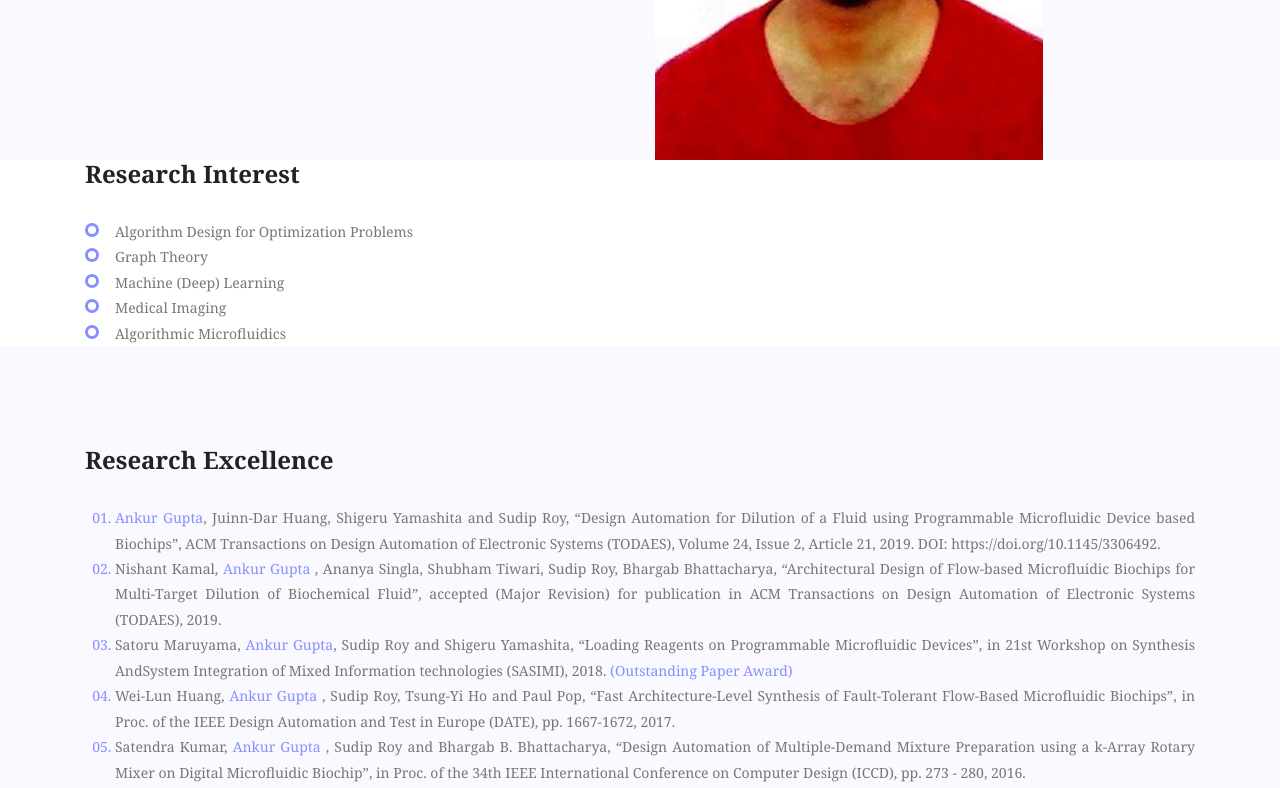
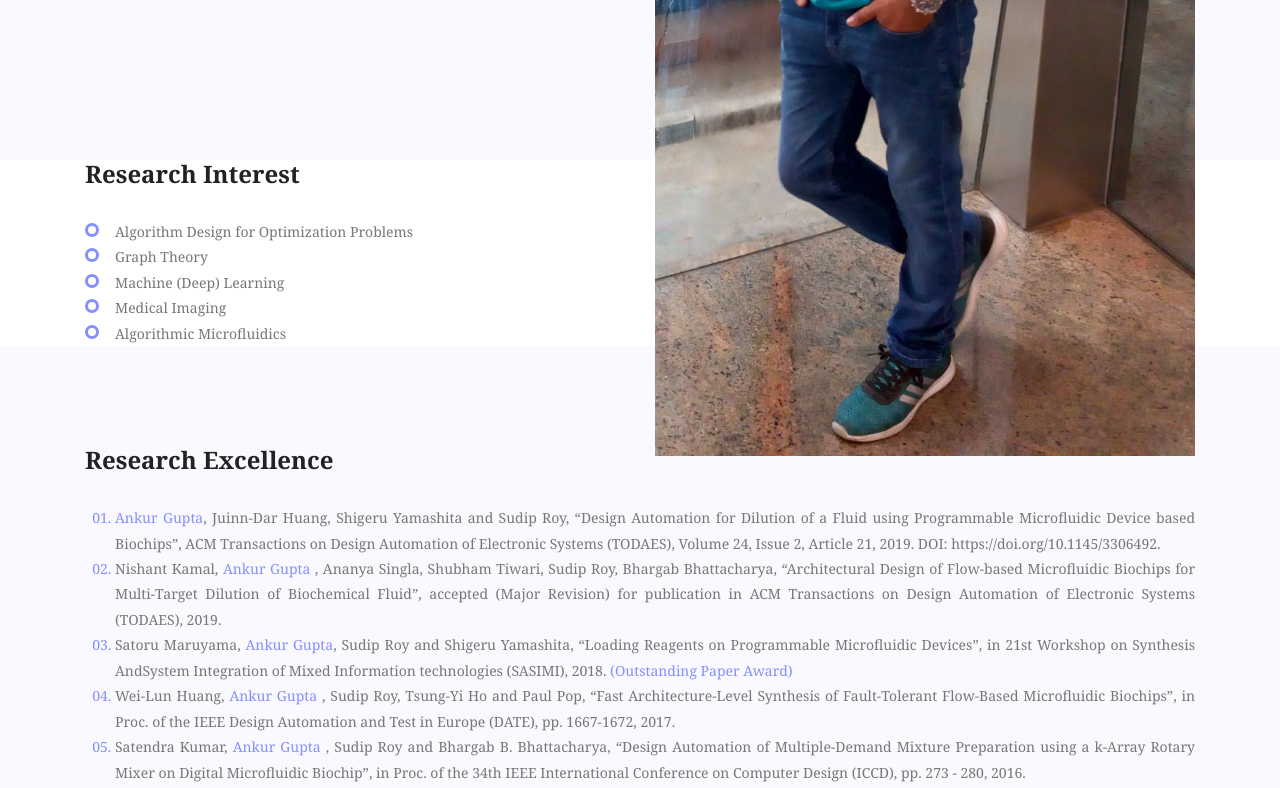
Before and after one commit to ankursynon/ankursynon.github.io, a plain HTML site: page index.html in a window 1280 px wide. Shown: the part 590-1378 px from the top of the page. Drawn offline with nearby package versions, Linux system fonts and the light colour scheme; some packages are replaced by stand-ins of ours.

Commit message:
Update index.html

```diff
--- a/index.html
+++ b/index.html
@@ -73,7 +73,7 @@ body,td,th {
 							<h1 class="style1 style2">Ankur gupta </h1>
 						</div>
 						<div class="col-lg-6 col-md-6 banner-right d-flex align-self-end">
-							<img class="img-fluid" src="img/a2.jpg" alt="">
+							<img class="img-fluid" src="img/ankur.jpg" alt="">
 						</div>
 					</div>
 				</div>
```
